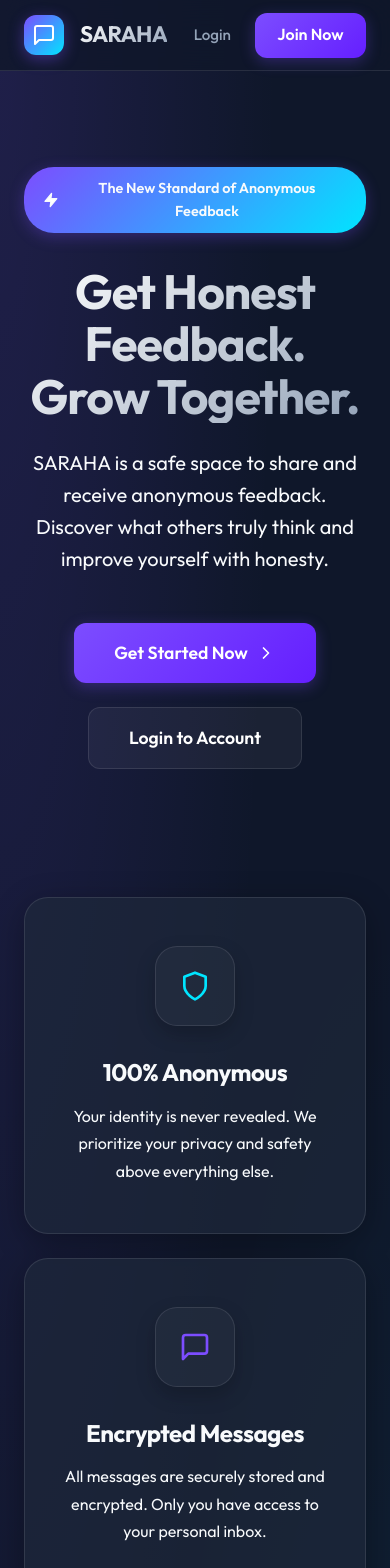
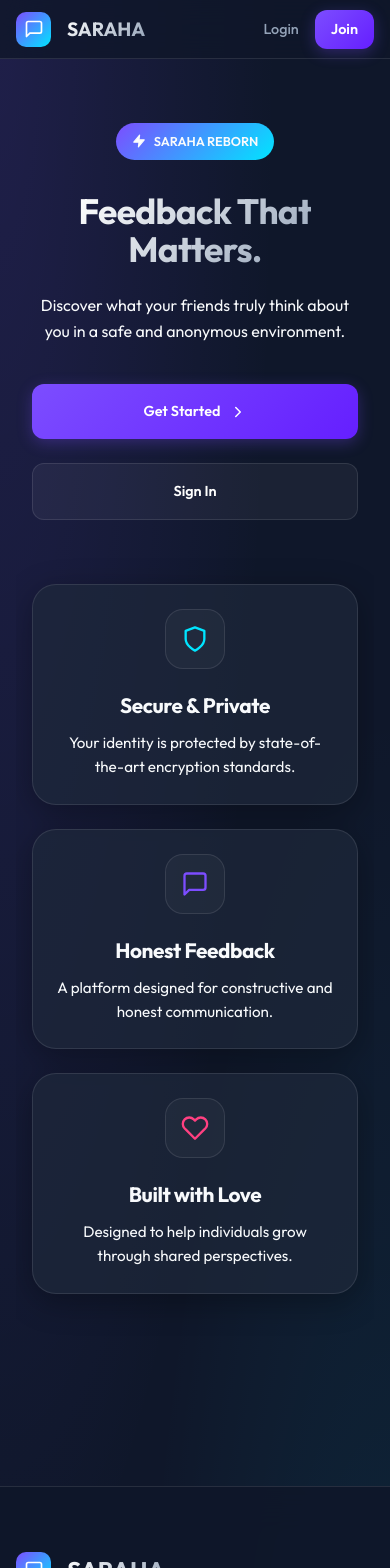
Before and after one commit to qusaykhudair/Saraha-App_full_stack_website, a React (Vite) app in the folder Frontend/: page / in a window 390 px wide. Shown: the top 1568 px of the page. Built offline with nearby package versions, Linux system fonts and the light colour scheme; no server answers.

Commit message:
feat: implement home page, navigation bar, and global glass-morphism styles

```diff
--- a/Frontend/src/components/Navbar.jsx
+++ b/Frontend/src/components/Navbar.jsx
@@ -1,7 +1,7 @@
 import React, { useContext } from 'react';
 import { Link, useNavigate } from 'react-router-dom';
 import { AuthContext } from '../context/AuthContext';
-import { FiMessageSquare, FiLogOut } from 'react-icons/fi';
+import { FiMessageSquare, FiLogOut, FiUser, FiGrid } from 'react-icons/fi';
 import api from '../api/axios';
 import toast from 'react-hot-toast';
 
@@ -28,31 +28,36 @@
       background: 'rgba(15, 23, 42, 0.8)',
       backdropFilter: 'blur(20px)',
       borderBottom: '1px solid var(--glass-border)',
-      padding: '0.8rem 0'
+      padding: '0.6rem 0'
     }}>
       <div className="container flex justify-between items-center">
         <Link to="/" className="flex items-center gap-sm" style={{ textDecoration: 'none' }}>
-          <div className="primary-gradient" style={{ width: '40px', height: '40px', borderRadius: '12px', display: 'flex', alignItems: 'center', justifyContent: 'center', boxShadow: '0 4px 15px rgba(124, 77, 255, 0.4)' }}>
-            <FiMessageSquare size={24} color="white" />
+          <div className="primary-gradient" style={{ width: '35px', height: '35px', borderRadius: '10px', display: 'flex', alignItems: 'center', justifyContent: 'center' }}>
+            <FiMessageSquare size={20} color="white" />
           </div>
-          <span className="text-gradient" style={{ fontSize: '1.4rem', fontWeight: '800', letterSpacing: '-0.03em' }}>SARAHA</span>
+          <span className="text-gradient" style={{ fontSize: '1.2rem', fontWeight: '800' }}>SARAHA</span>
         </Link>
 
-        <div className="flex gap-md items-center">
+        <div className="flex gap-sm items-center">
           {user ? (
             <>
-              <Link to="/dashboard" className="nav-link">Dashboard</Link>
-              <Link to="/profile" className="nav-link">Profile</Link>
-              <button onClick={handleLogout} className="btn btn-secondary" style={{ padding: '0.6rem 1.2rem', color: 'var(--error)', background: 'rgba(239, 68, 68, 0.1)' }}>
+              <Link to="/dashboard" className="nav-icon-link" title="Dashboard">
+                <FiGrid size={20} />
+                <span className="hide-mobile">Dashboard</span>
+              </Link>
+              <Link to="/profile" className="nav-icon-link" title="Profile">
+                <FiUser size={20} />
+                <span className="hide-mobile">Profile</span>
+              </Link>
+              <button onClick={handleLogout} className="btn btn-secondary" style={{ padding: '0.5rem', minWidth: '40px', color: 'var(--error)' }}>
                 <FiLogOut size={18} />
-                <span className="hide-mobile">Logout</span>
               </button>
             </>
           ) : (
             <>
-              <Link to="/login" className="nav-link">Login</Link>
-              <Link to="/signup" className="btn btn-primary" style={{ padding: '0.6rem 1.4rem' }}>
-                Join Now
+              <Link to="/login" className="nav-link" style={{ fontSize: '0.9rem' }}>Login</Link>
+              <Link to="/signup" className="btn btn-primary" style={{ padding: '0.5rem 1rem', fontSize: '0.85rem' }}>
+                Join
               </Link>
             </>
           )}
@@ -64,13 +69,25 @@
           text-decoration: none;
           font-weight: 500;
           transition: var(--transition);
-          font-size: 0.95rem;
         }
-        .nav-link:hover {
+        .nav-icon-link {
+          display: flex;
+          align-items: center;
+          gap: 0.5rem;
+          color: var(--text-secondary);
+          text-decoration: none;
+          font-weight: 500;
+          padding: 0.5rem;
+          border-radius: 8px;
+          transition: var(--transition);
+        }
+        .nav-icon-link:hover {
           color: var(--primary-color);
+          background: rgba(255,255,255,0.05);
         }
-        @media (max-width: 600px) {
+        @media (max-width: 640px) {
           .hide-mobile { display: none; }
+          .nav-icon-link { padding: 0.4rem; }
         }
       `}</style>
     </nav>
--- a/Frontend/src/index.css
+++ b/Frontend/src/index.css
@@ -36,6 +36,7 @@
   min-height: 100vh;
   line-height: 1.6;
   overflow-x: hidden;
+  font-size: 16px;
 }
 
 /* Typography */
@@ -57,6 +58,7 @@
 
 /* Layout */
 .container {
+  width: 100%;
   max-width: 1200px;
   margin: 0 auto;
   padding: 0 var(--spacing-md);
@@ -69,6 +71,8 @@
 .flex-col { flex-direction: column; }
 .gap-sm { gap: var(--spacing-sm); }
 .gap-md { gap: var(--spacing-md); }
+.gap-lg { gap: var(--spacing-lg); }
+.gap-xl { gap: var(--spacing-xl); }
 
 /* Components */
 .glass-panel {
@@ -98,13 +102,6 @@
   transition: var(--transition);
 }
 
-.glass-input:focus {
-  outline: none;
-  border-color: var(--primary-color);
-  background: rgba(255, 255, 255, 0.07);
-  box-shadow: 0 0 0 4px rgba(124, 77, 255, 0.1);
-}
-
 .btn {
   display: inline-flex;
   align-items: center;
@@ -126,19 +123,66 @@
   box-shadow: 0 4px 15px rgba(124, 77, 255, 0.3);
 }
 
-.btn-primary:hover {
-  transform: translateY(-2px);
-  box-shadow: 0 6px 20px rgba(124, 77, 255, 0.4);
-}
-
 .btn-secondary {
   background: rgba(255, 255, 255, 0.05);
   color: white;
   border: 1px solid var(--glass-border);
 }
 
-.btn-secondary:hover {
-  background: rgba(255, 255, 255, 0.1);
+/* Responsive Grid */
+.grid {
+  display: grid;
+  gap: var(--spacing-md);
+}
+
+.grid-2, .grid-3 {
+  grid-template-columns: 1fr; /* Default to 1 column on mobile */
+}
+
+@media (min-width: 640px) {
+  .grid-2 { grid-template-columns: repeat(2, 1fr); }
+}
+
+@media (min-width: 1024px) {
+  .grid-3 { grid-template-columns: repeat(3, 1fr); }
+}
+
+/* --- Global Responsive Adjustments --- */
+@media (max-width: 768px) {
+  :root {
+    --spacing-xl: 2rem;
+    --spacing-lg: 1.5rem;
+  }
+
+  body {
+    font-size: 14px;
+  }
+
+  .container {
+    padding: 0 var(--spacing-sm);
+  }
+
+  h1 { font-size: 2.2rem !important; }
+  h2 { font-size: 1.8rem !important; }
+
+  .glass-panel {
+    padding: 1.5rem !important; /* Force smaller padding on mobile for all glass panels */
+  }
+
+  .btn {
+    padding: 0.7rem 1.2rem;
+    font-size: 0.9rem !important;
+  }
+}
+
+@media (max-width: 480px) {
+  .flex-mobile-col {
+    flex-direction: column !important;
+  }
+
+  .full-width-mobile {
+    width: 100% !important;
+  }
 }
 
 /* Animations */
@@ -151,32 +195,7 @@
   animation: fadeIn 0.6s cubic-bezier(0.4, 0, 0.2, 1) forwards;
 }
 
-.hover-glow:hover {
-  box-shadow: 0 0 20px rgba(124, 77, 255, 0.4);
-}
-
-/* Responsive Grid */
-.grid {
-  display: grid;
-  gap: var(--spacing-md);
-}
-
-@media (min-width: 768px) {
-  .grid-2 { grid-template-columns: repeat(2, 1fr); }
-  .grid-3 { grid-template-columns: repeat(3, 1fr); }
-}
-
 /* Custom Scrollbar */
-::-webkit-scrollbar {
-  width: 8px;
-}
-::-webkit-scrollbar-track {
-  background: var(--bg-dark);
-}
-::-webkit-scrollbar-thumb {
-  background: var(--bg-card);
-  border-radius: 10px;
-}
-::-webkit-scrollbar-thumb:hover {
-  background: var(--primary-color);
-}
+::-webkit-scrollbar { width: 6px; }
+::-webkit-scrollbar-track { background: var(--bg-dark); }
+::-webkit-scrollbar-thumb { background: var(--bg-card); border-radius: 10px; }
--- a/Frontend/src/pages/Home.jsx
+++ b/Frontend/src/pages/Home.jsx
@@ -1,100 +1,96 @@
 import React, { useContext, useEffect } from 'react';
 import { Link, useNavigate } from 'react-router-dom';
 import { AuthContext } from '../context/AuthContext';
-import { FiMessageSquare, FiShield, FiZap, FiHeart, FiChevronRight, FiGrid } from 'react-icons/fi';
+import { FiMessageSquare, FiShield, FiZap, FiHeart, FiChevronRight } from 'react-icons/fi';
 
 const Home = () => {
   const { user, loading } = useContext(AuthContext);
   const navigate = useNavigate();
 
-  // Redirect to dashboard if user is already logged in
   useEffect(() => {
     if (!loading && user) {
       navigate('/dashboard');
     }
   }, [user, loading, navigate]);
 
-  // While loading or if user exists (during redirect), don't show home content to prevent flicker
   if (loading || user) {
     return (
       <div className="flex justify-center items-center" style={{ minHeight: '80vh' }}>
-        <div className="animate-spin" style={{ width: '50px', height: '50px', border: '5px solid rgba(255,255,255,0.05)', borderTopColor: 'var(--primary-color)', borderRadius: '50%' }}></div>
+        <div className="animate-spin" style={{ width: '40px', height: '40px', border: '4px solid rgba(255,255,255,0.05)', borderTopColor: 'var(--primary-color)', borderRadius: '50%' }}></div>
       </div>
     );
   }
 
   return (
-    <div className="animate-fade-in">
+    <div className="animate-fade-in" style={{ overflowX: 'hidden' }}>
       {/* Hero Section */}
       <section style={{
-        padding: '6rem 0 8rem',
+        padding: 'clamp(4rem, 10vw, 8rem) 1rem',
         textAlign: 'center',
         display: 'flex',
         flexDirection: 'column',
         alignItems: 'center'
       }}>
         <div className="primary-gradient" style={{
-          padding: '0.6rem 1.2rem',
+          padding: '0.5rem 1rem',
           borderRadius: '30px',
-          fontSize: '0.9rem',
+          fontSize: '0.8rem',
           fontWeight: '600',
           marginBottom: '2rem',
-          boxShadow: '0 4px 15px rgba(124, 77, 255, 0.3)',
           display: 'inline-flex',
           alignItems: 'center',
           gap: '0.5rem'
         }}>
-          <FiZap size={16} fill="white" />
-          <span>The New Standard of Anonymous Feedback</span>
+          <FiZap size={14} fill="white" />
+          <span>SARAHA REBORN</span>
         </div>
 
         <h1 style={{
-          fontSize: 'clamp(3rem, 8vw, 5rem)',
+          fontSize: 'clamp(2.5rem, 10vw, 4.5rem)',
           fontWeight: '900',
           marginBottom: '1.5rem',
           lineHeight: '1.1'
         }} className="text-gradient">
-          Get Honest Feedback.<br/>Grow Together.
+          Feedback That<br/>Matters.
         </h1>
 
         <p className="text-secondary" style={{
-          fontSize: '1.25rem',
-          maxWidth: '700px',
-          margin: '0 auto 3rem',
+          fontSize: 'clamp(1rem, 4vw, 1.2rem)',
+          maxWidth: '600px',
+          margin: '0 auto 2.5rem',
           lineHeight: '1.6'
         }}>
-          SARAHA is a safe space to share and receive anonymous feedback.
-          Discover what others truly think and improve yourself with honesty.
+          Discover what your friends truly think about you in a safe and anonymous environment.
         </p>
 
-        <div className="flex gap-md justify-center" style={{ flexWrap: 'wrap' }}>
-          <Link to="/signup" className="btn btn-primary" style={{ padding: '1rem 2.5rem', fontSize: '1.1rem' }}>
-            Get Started Now
-            <FiChevronRight size={20} />
+        <div className="flex gap-md justify-center flex-mobile-col" style={{ width: '100%' }}>
+          <Link to="/signup" className="btn btn-primary full-width-mobile" style={{ padding: '1rem 2rem' }}>
+            Get Started
+            <FiChevronRight size={18} />
           </Link>
-          <Link to="/login" className="btn btn-secondary" style={{ padding: '1rem 2.5rem', fontSize: '1.1rem' }}>
-            Login to Account
+          <Link to="/login" className="btn btn-secondary full-width-mobile" style={{ padding: '1rem 2rem' }}>
+            Sign In
           </Link>
         </div>
       </section>
 
       {/* Features Grid */}
-      <section style={{ paddingBottom: '8rem' }}>
-        <div className="grid grid-3">
+      <section style={{ paddingBottom: '6rem' }}>
+        <div className="grid grid-3 container">
           <FeatureCard
-            icon={<FiShield size={32} color="var(--secondary-color)" />}
-            title="100% Anonymous"
-            description="Your identity is never revealed. We prioritize your privacy and safety above everything else."
+            icon={<FiShield size={28} color="var(--secondary-color)" />}
+            title="Secure & Private"
+            description="Your identity is protected by state-of-the-art encryption standards."
           />
           <FeatureCard
-            icon={<FiMessageSquare size={32} color="var(--primary-color)" />}
-            title="Encrypted Messages"
-            description="All messages are securely stored and encrypted. Only you have access to your personal inbox."
+            icon={<FiMessageSquare size={28} color="var(--primary-color)" />}
+            title="Honest Feedback"
+            description="A platform designed for constructive and honest communication."
           />
           <FeatureCard
-            icon={<FiHeart size={32} color="#ff4081" />}
-            title="Positive Growth"
-            description="Turn anonymous thoughts into constructive feedback. A platform designed for personal evolution."
+            icon={<FiHeart size={28} color="#ff4081" />}
+            title="Built with Love"
+            description="Designed to help individuals grow through shared perspectives."
           />
         </div>
       </section>
@@ -103,27 +99,19 @@
 };
 
 const FeatureCard = ({ icon, title, description }) => (
-  <div className="glass-panel hover-glow" style={{ padding: '3rem 2.5rem', textAlign: 'center', borderRadius: '24px' }}>
+  <div className="glass-panel hover-glow" style={{ padding: '2.5rem 1.5rem', textAlign: 'center', borderRadius: '24px' }}>
     <div style={{
       background: 'rgba(255,255,255,0.03)',
-      width: '80px', height: '80px',
-      borderRadius: '22px',
+      width: '60px', height: '60px',
+      borderRadius: '18px',
       display: 'flex', alignItems: 'center', justifyContent: 'center',
-      margin: '0 auto 2rem',
-      border: '1px solid var(--glass-border)',
-      boxShadow: '0 8px 20px rgba(0,0,0,0.2)'
+      margin: '0 auto 1.5rem',
+      border: '1px solid var(--glass-border)'
     }}>
       {icon}
     </div>
-    <h3 style={{ marginBottom: '1rem', fontSize: '1.5rem', fontWeight: '700' }}>{title}</h3>
-    <p className="text-secondary" style={{ fontSize: '1rem', lineHeight: '1.7' }}>{description}</p>
-  </div>
-);
-
-const StatItem = ({ value, label, color }) => (
-  <div className="flex flex-col items-center gap-xs">
-    <div style={{ color: color, fontSize: '2.5rem', fontWeight: '900', letterSpacing: '-0.02em' }}>{value}</div>
-    <div className="text-secondary" style={{ fontWeight: '600', letterSpacing: '0.05em', textTransform: 'uppercase', fontSize: '0.8rem' }}>{label}</div>
+    <h3 style={{ marginBottom: '0.8rem', fontSize: '1.3rem', fontWeight: '700' }}>{title}</h3>
+    <p className="text-secondary" style={{ fontSize: '0.95rem', lineHeight: '1.6' }}>{description}</p>
   </div>
 );
 
```
Also changed, not shown: Frontend/src/pages/Dashboard.jsx (+48 -75 lines).
